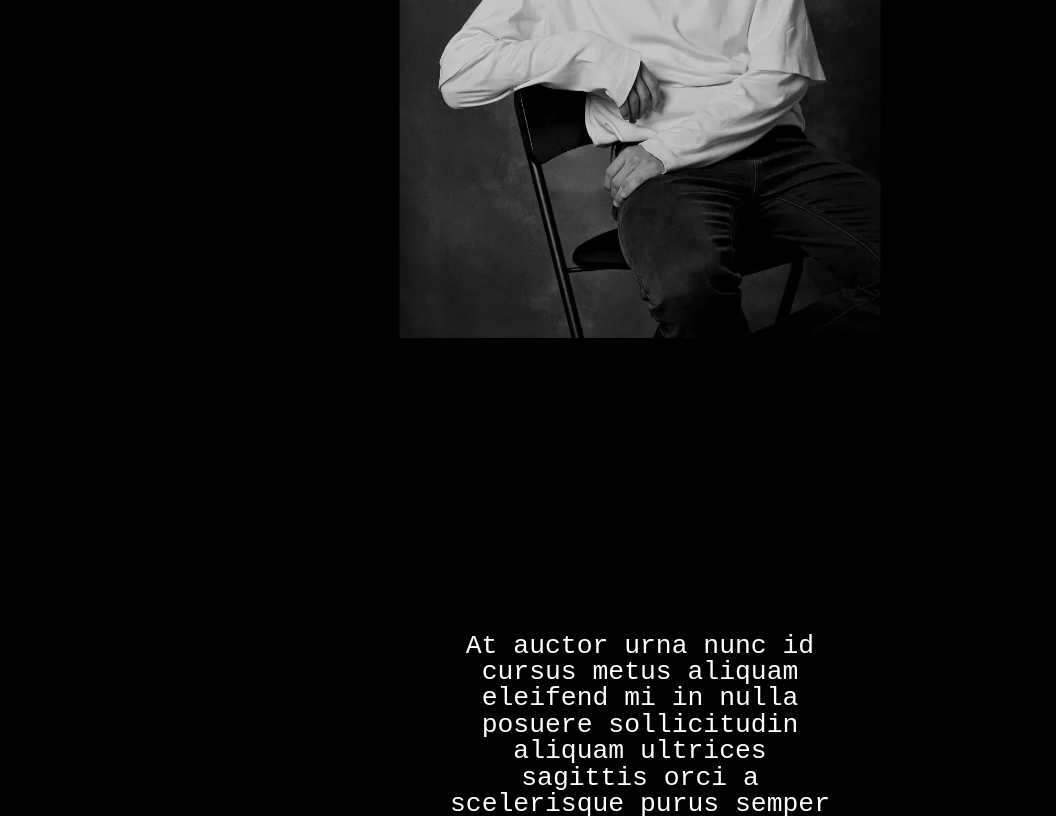
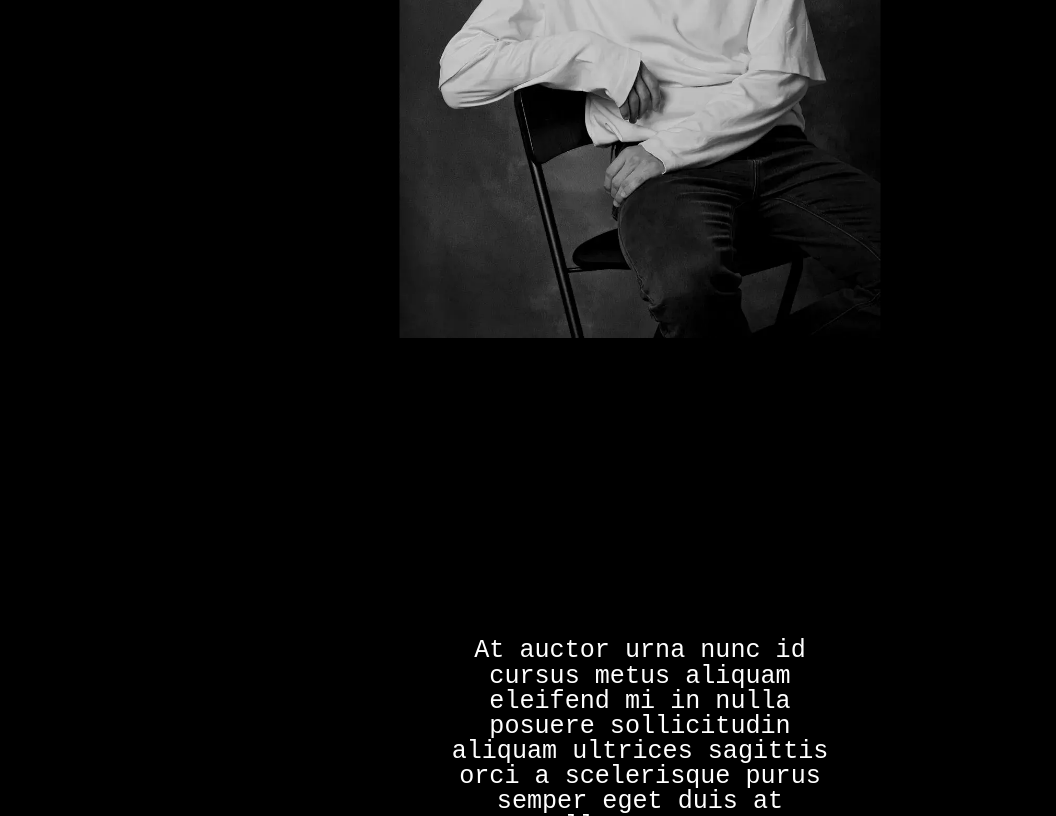
Before and after one commit to llirikh/llirikh.github.io, a plain HTML site: page index.html in a window 1280 px wide. Shown: the part 486-1302 px from the top of the page, without its empty margins (0-1056 px from the left). Drawn offline with Linux system fonts and the light colour scheme; a web font is replaced by a local one.

```diff
--- a/styles/stylesheet.css
+++ b/styles/stylesheet.css
@@ -15,7 +15,7 @@
 }
 
 .text-xs {
-    font-size: calc(20px + 0.5vw);
+    font-size: calc(20px + 0.4vw);
 }
 
 .text-sm {
```
Also changed, not shown: images/instagram.webp (deleted), images/mail.webp (deleted), images/telegram.webp (deleted), images/vk.webp.
